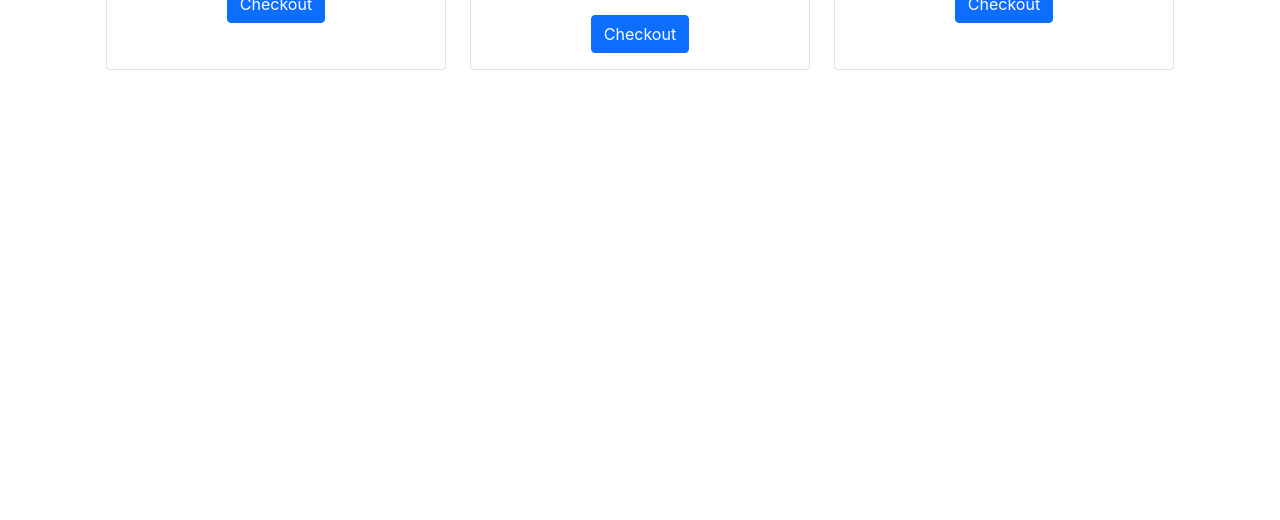
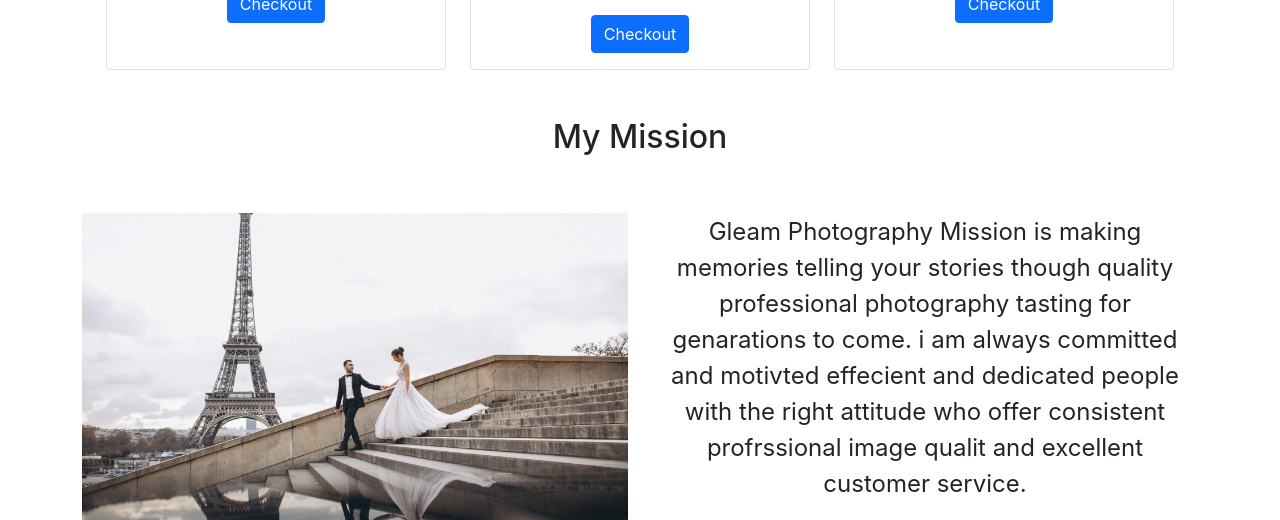
Before and after one commit to DevPronob/gleam-photography, a React (Create React App) app: page / in a window 1280 px wide. Shown: the part 1603-2123 px from the top of the page. Before the commit the page ends 1673 px from the top, so only its background shows below. Built offline with nearby package versions, Linux system fonts and the light colour scheme; no server answers.

Commit message:
hero part 2 completed

```diff
--- a/src/components/Home/Home.js
+++ b/src/components/Home/Home.js
@@ -1,5 +1,6 @@
 import React from 'react';
 import Hero from './Hero/Hero';
+import MyMission from './MyMission/MyMission';
 import Services from './Services/Services';
 // import Hero from './Hero/Hero';
 
@@ -8,6 +9,7 @@ const Home = () => {
         <div>
             <Hero></Hero>
             <Services></Services>
+            <MyMission></MyMission>
         </div>
     );
 };
--- /dev/null
+++ b/src/components/Home/MyMission/MyMission.js
@@ -0,0 +1,20 @@
+import React from 'react';
+import img2 from "../../../images/slider-2.jpg"
+const MyMission = () => {
+    return (
+        <div className='container'>
+            <h2 className='py-5'>My Mission</h2>
+            <div className="row">
+               <div className="col-md-6 ">
+               <img className='img-fluid' src={img2} alt=""  />
+               </div>
+               <div className="col-md-6 d-flex align-items-center ">
+                   <p className='fs-4'>Gleam Photography Mission is making memories telling your stories though quality professional photography tasting for genarations to come.
+               i am always committed and motivted effecient and dedicated people with the right attitude who offer consistent profrssional image qualit and excellent customer service. </p>
+                </div>
+            </div>
+        </div>
+    );
+};
+
+export default MyMission;
```
